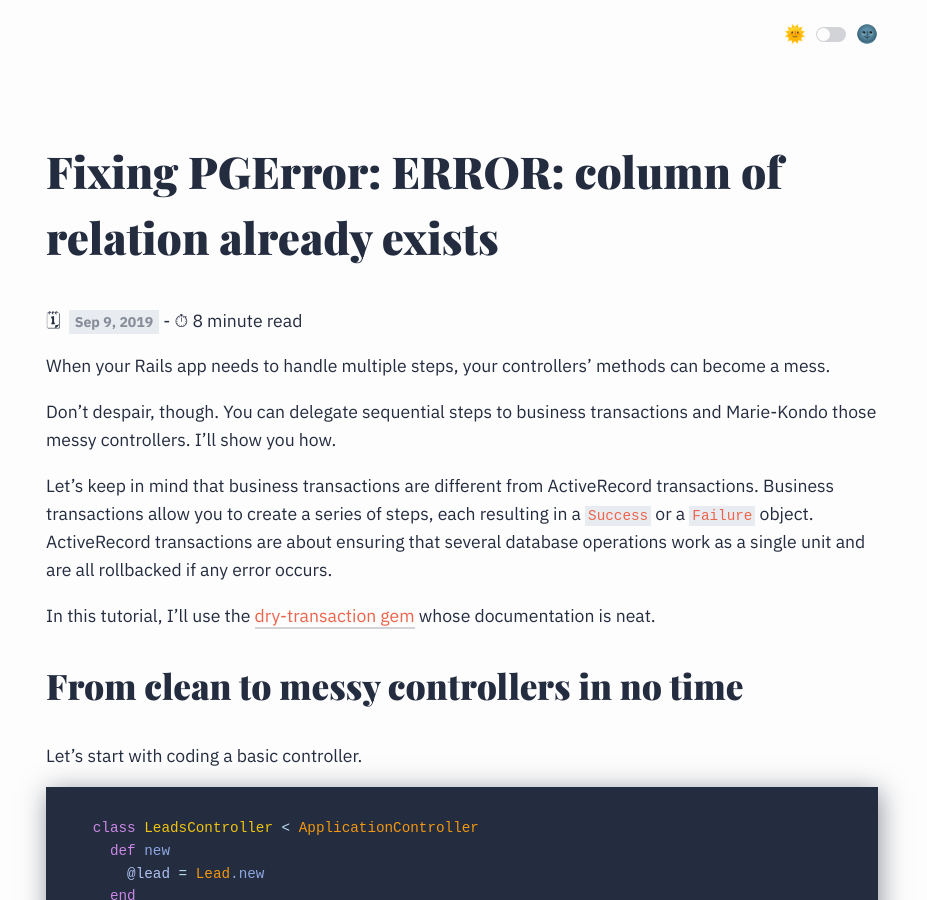
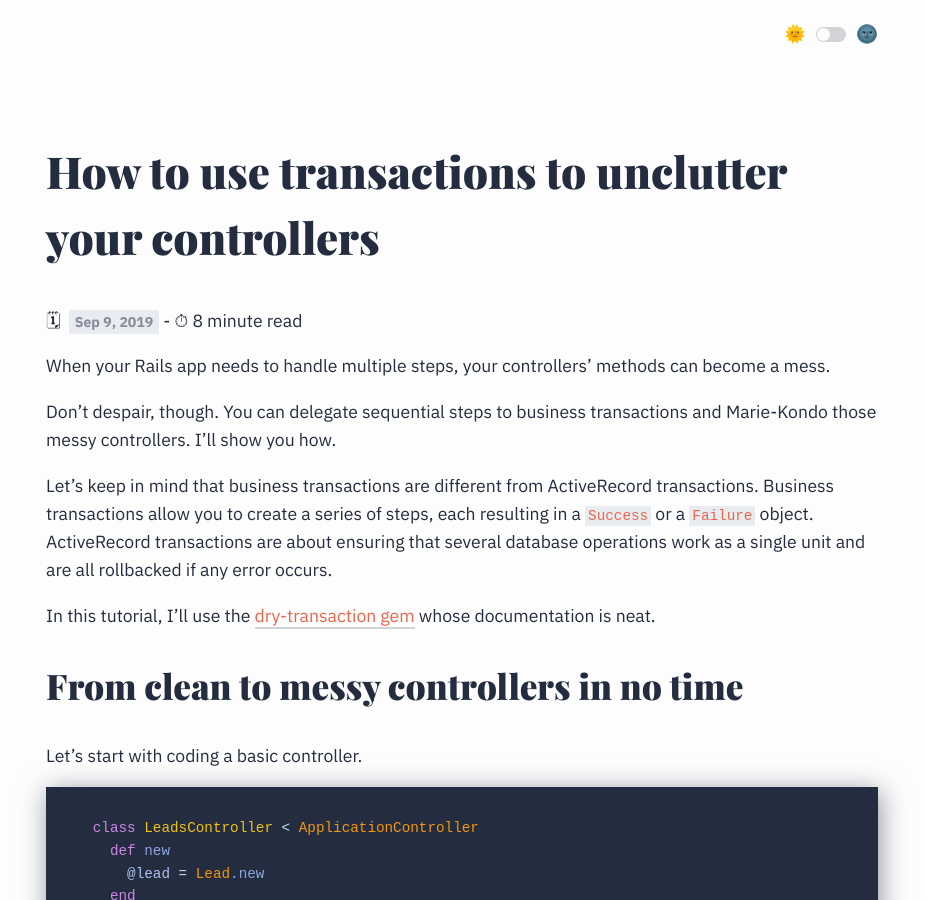
Before and after one commit to merciremi/remicodes, a Jekyll site: the page built from _posts/2019-09-10-transactions-in-rails.md, in a window 1280 px wide and 900 px high. Shown: the whole window, without its empty margins (178-1105 px from the left). Built offline with Jekyll 4.4.1, drawn with Linux system fonts in a browser that asks for light colours; some web fonts are replaced; comment, search, counter and statistics services are not loaded.

Commit message:
Fix title

```diff
--- a/_posts/2019-09-10-transactions-in-rails.md
+++ b/_posts/2019-09-10-transactions-in-rails.md
@@ -1,6 +1,6 @@
 ---
 layout: post
-title:  'Fixing PGError: ERROR: column of relation already exists'
+title:  How to use transactions to unclutter your controllers
 date:   2019-09-09
 excerpt: "When your Rails app needs to handle multiple steps, your controllers' methods can become a mess. Let's see how to Marie-Kondo them"
 permalink: /transactions-in-rails/
```
